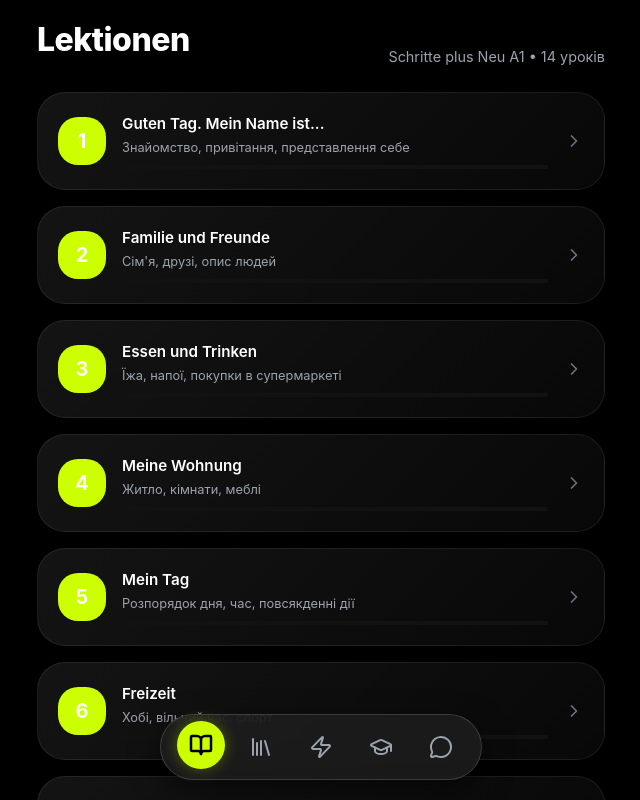
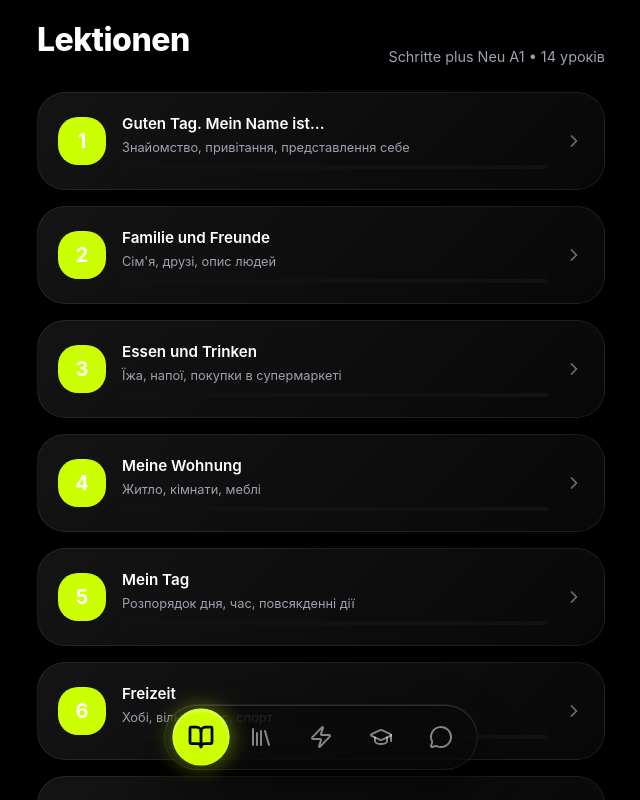
Before and after one commit to Artom-sites/deutsch-trainer-a1, a React (Vite) app: page / in a window 1280 px wide. Shown: the top 800 px of the page, without its empty margins (319-959 px from the left). Built offline with nearby package versions, Linux system fonts and the light colour scheme.

Commit message:
style: ultra-premium glassmorphism for bottom nav

```diff
--- a/src/index.css
+++ b/src/index.css
@@ -2,7 +2,8 @@
   /* Colors - Backgrounds */
   --bg-app: #000000;
   --bg-surface: #121212;
-  --bg-card: rgba(255, 255, 255, 0.05); /* Highly transparent */
+  --bg-card: rgba(255, 255, 255, 0.05);
+  /* Highly transparent */
   --bg-glass: rgba(20, 20, 20, 0.7);
 
   /* Colors - Text */
@@ -18,7 +19,8 @@
   --color-plural: #f59e0b;
 
   /* Colors - UI */
-  --color-accent: #ccff00; /* Neon Lime */
+  --color-accent: #ccff00;
+  /* Neon Lime */
   --color-primary: #ccff00;
   --color-success: #22c55e;
   --color-error: #ef4444;
@@ -73,7 +75,8 @@ body {
   min-height: 100vh;
   min-height: 100dvh;
   padding-top: var(--safe-top);
-  padding-bottom: 120px; /* Space for floating nav */
+  padding-bottom: 120px;
+  /* Space for floating nav */
 }
 
 .screen {
@@ -107,32 +110,45 @@ body {
 /* ==========================================
    BOTTOM NAVIGATION (Floating Pill)
    ========================================== */
+/* ==========================================
+   BOTTOM NAVIGATION (Floating Pill - Premium Glass)
+   ========================================== */
 .bottom-nav {
   position: fixed;
   bottom: 0;
   left: 0;
   width: 100%;
-  pointer-events: none; /* Let clicks pass through outside the pill */
-  z-index: 100;
-  padding-bottom: calc(20px + var(--safe-bottom));
+  pointer-events: none;
+  z-index: 1000;
+  padding-bottom: calc(30px + var(--safe-bottom));
+  /* Slightly higher */
   display: flex;
   justify-content: center;
 }
 
 .bottom-nav-inner {
   pointer-events: auto;
-  background: rgba(30, 30, 30, 0.85);
-  backdrop-filter: blur(20px);
-  -webkit-backdrop-filter: blur(20px);
-  border: 1px solid rgba(255, 255, 255, 0.15);
-  border-radius: 40px;
-  padding: 8px 16px;
+  /* Ultra-smooth dark glass */
+  background: rgba(10, 10, 10, 0.65);
+  backdrop-filter: blur(40px) saturate(180%);
+  -webkit-backdrop-filter: blur(40px) saturate(180%);
+
+  /* Inner light for 3D glass effect */
+  box-shadow:
+    0 20px 40px rgba(0, 0, 0, 0.6),
+    inset 0 1px 0 rgba(255, 255, 255, 0.15),
+    inset 0 -1px 0 rgba(0, 0, 0, 0.3);
+
+  border: 1px solid rgba(255, 255, 255, 0.08);
+  border-radius: 100px;
+  /* Full pill */
+  padding: 6px 10px;
   display: flex;
   justify-content: space-between;
   align-items: center;
-  gap: 12px;
-  box-shadow: 0 10px 30px rgba(0, 0, 0, 0.5);
-  min-width: 320px;
+  gap: 8px;
+  min-width: 280px;
+  max-width: 380px;
 }
 
 .nav-item {
@@ -142,10 +158,11 @@ body {
   background: none;
   border: none;
   cursor: pointer;
-  width: 48px;
-  height: 48px;
-  color: var(--text-secondary);
-  transition: all 0.3s cubic-bezier(0.25, 0.8, 0.25, 1);
+  width: 52px;
+  height: 52px;
+  color: rgba(255, 255, 255, 0.5);
+  /* Dimmed inactive */
+  transition: all 0.4s cubic-bezier(0.2, 0.8, 0.2, 1);
   position: relative;
 }
 
@@ -156,18 +173,31 @@ body {
   width: 100%;
   height: 100%;
   border-radius: 50%;
-  transition: all 0.3s ease;
+  transition: all 0.4s cubic-bezier(0.25, 0.8, 0.25, 1);
+  position: relative;
+}
+
+/* Active State - Neon Glow */
+.nav-item.active {
+  color: var(--text-inverse);
 }
 
 .nav-item.active .nav-icon-wrapper {
   background: var(--color-accent);
-  color: var(--text-inverse);
-  box-shadow: 0 0 15px rgba(204, 255, 0, 0.3);
+  color: black;
+  transform: scale(1.1);
+  box-shadow:
+    0 0 20px rgba(204, 255, 0, 0.5),
+    inset 0 2px 5px rgba(255, 255, 255, 0.4);
+  /* Inner highlight */
+}
+
+/* Hover effect for desktop */
+@media (hover: hover) {
+  .nav-item:not(.active):hover {
+    color: white;
     transform: translateY(-2px);
   }
-
-.nav-item.active {
-  color: var(--text-inverse);
 }
 
 /* ==========================================
@@ -177,7 +207,8 @@ body {
   background: linear-gradient(135deg, rgba(255, 255, 255, 0.08) 0%, rgba(255, 255, 255, 0.03) 100%);
   backdrop-filter: blur(10px);
   -webkit-backdrop-filter: blur(10px);
-  border: 1px solid rgba(255, 255, 255, 0.08); /* More subtle border */
+  border: 1px solid rgba(255, 255, 255, 0.08);
+  /* More subtle border */
   border-radius: var(--radius-lg);
   padding: 20px;
   margin-bottom: var(--space-md);
@@ -219,11 +250,12 @@ body {
   justify-content: center;
   background: linear-gradient(135deg, rgba(40, 40, 40, 0.6) 0%, rgba(20, 20, 20, 0.8) 100%);
   border: 1px solid rgba(255, 255, 255, 0.1);
-  border-radius: 40px; /* Bigger radius */
+  border-radius: 40px;
+  /* Bigger radius */
   padding: var(--space-xl);
   text-align: center;
   position: relative;
-  box-shadow: 0 10px 40px rgba(0,0,0,0.5);
+  box-shadow: 0 10px 40px rgba(0, 0, 0, 0.5);
   margin-bottom: var(--space-lg);
 }
 
@@ -234,7 +266,8 @@ body {
 }
 
 .flashcard-back-word {
-  font-size: 3rem; /* Bigger */
+  font-size: 3rem;
+  /* Bigger */
   font-weight: 800;
   margin-bottom: var(--space-sm);
   background: linear-gradient(90deg, #fff, #bbb);
@@ -266,7 +299,8 @@ body {
   align-items: center;
   justify-content: center;
   padding: var(--space-md) var(--space-lg);
-  border-radius: 30px; /* Pill shape */
+  border-radius: 30px;
+  /* Pill shape */
   font-weight: 700;
   font-size: 1rem;
   border: none;
@@ -278,7 +312,8 @@ body {
 
 .btn-primary {
   background: var(--color-accent);
-  color: #000000; /* Black text on neon green */
+  color: #000000;
+  /* Black text on neon green */
   box-shadow: 0 4px 15px rgba(204, 255, 0, 0.2);
 }
 
@@ -317,7 +352,8 @@ body {
   font-weight: 700;
   cursor: pointer;
   transition: transform 0.2s;
-  background: rgba(255,255,255,0.05); /* Default */
+  background: rgba(255, 255, 255, 0.05);
+  /* Default */
   color: var(--text-secondary);
 }
 
@@ -329,11 +365,14 @@ body {
   color: #ff6b6b;
   background: rgba(239, 68, 68, 0.15);
 }
+
 .rating-btn-hard {
-    color: #fca5a5; /* Adjusted for better contrast on dark */
+  color: #fca5a5;
+  /* Adjusted for better contrast on dark */
   background: rgba(245, 158, 11, 0.15);
   color: #fcd34d;
 }
+
 .rating-btn-good {
   background: rgba(34, 197, 94, 0.15);
   color: #86efac;
@@ -374,7 +413,8 @@ body {
 /* ==========================================
    INPUTS
    ========================================== */
-input[type="text"], input[type="email"] {
+input[type="text"],
+input[type="email"] {
   background: rgba(255, 255, 255, 0.05);
   border: 1px solid rgba(255, 255, 255, 0.1);
   border-radius: 16px;
@@ -383,6 +423,7 @@ input[type="text"], input[type="email"] {
   font-size: 1rem;
   width: 100%;
 }
+
 input:focus {
   outline: none;
   border-color: var(--color-accent);
@@ -392,24 +433,53 @@ input:focus {
 /* ==========================================
    UTILITY
    ========================================== */
-.text-masculine { color: var(--color-masculine); }
-.text-feminine { color: var(--color-feminine); }
-.text-neuter { color: var(--color-neuter); }
-.text-plural { color: var(--color-plural); }
+.text-masculine {
+  color: var(--color-masculine);
+}
+
+.text-feminine {
+  color: var(--color-feminine);
+}
+
+.text-neuter {
+  color: var(--color-neuter);
+}
+
+.text-plural {
+  color: var(--color-plural);
+}
 
 .pulse {
   animation: pulse 1.5s infinite;
 }
 
 @keyframes pulse {
-    0% { transform: scale(1); opacity: 1; }
-    50% { transform: scale(1.1); opacity: 0.8; }
-    100% { transform: scale(1); opacity: 1; }
+  0% {
+    transform: scale(1);
+    opacity: 1;
+  }
+
+  50% {
+    transform: scale(1.1);
+    opacity: 0.8;
+  }
+
+  100% {
+    transform: scale(1);
+    opacity: 1;
+  }
 }
 
 @keyframes fadeIn {
-  from { opacity: 0; transform: translateY(10px); }
-  to { opacity: 1; transform: translateY(0); }
+  from {
+    opacity: 0;
+    transform: translateY(10px);
+  }
+
+  to {
+    opacity: 1;
+    transform: translateY(0);
+  }
 }
 
 .fade-in {
```
Lines whose indentation alone changed are shown as unchanged.
